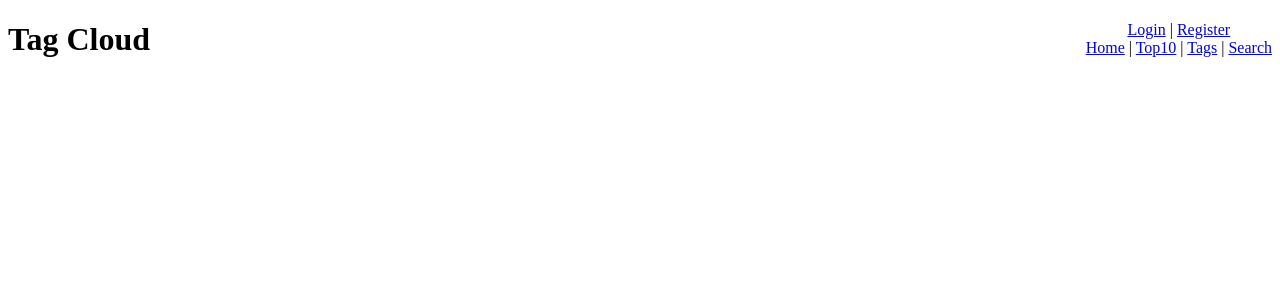
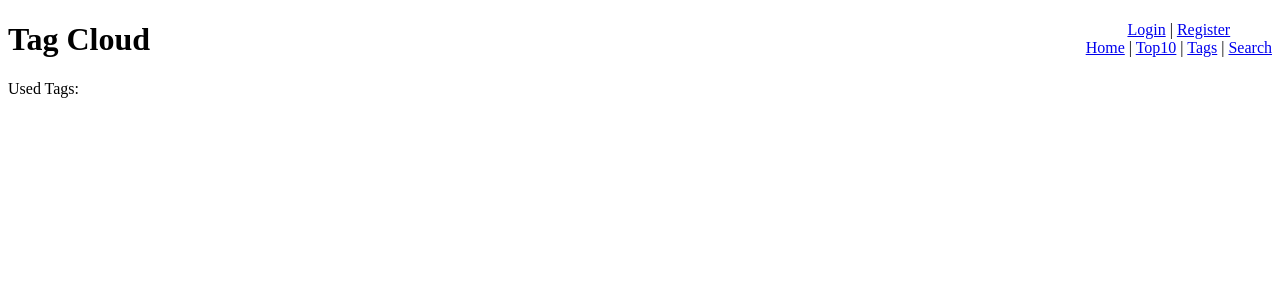
Before and after one commit to lulinqing/BookMarks-openshift-quickstart, a Django app: template wsgi/Bookmarks/templates/tag_cloud_page.html in a window 1280 px wide. Shown: the top 300 px of the page. Run offline with Django 3.2, Linux system fonts and the light colour scheme; the template is opened without the code that fills it, so the values that code supplies are empty.

Commit message:
update README.md

```diff
--- a/wsgi/Bookmarks/templates/tag_cloud_page.html
+++ b/wsgi/Bookmarks/templates/tag_cloud_page.html
@@ -2,6 +2,7 @@
 {% block title %}Tag Cloud{% endblock %}
 {% block head %}Tag Cloud{% endblock %}
 {% block content %}
+    <p>Used Tags:</p>
     <div id="tag-cloud">
         {% for tag in tags %}
             <a href="/tag/{{ tag.name|urlencode }}/" class="tag-cloud-{{ tag.weight }}">{{ tag.name|escape }}</a>
```
Also changed, not shown: README.md.
